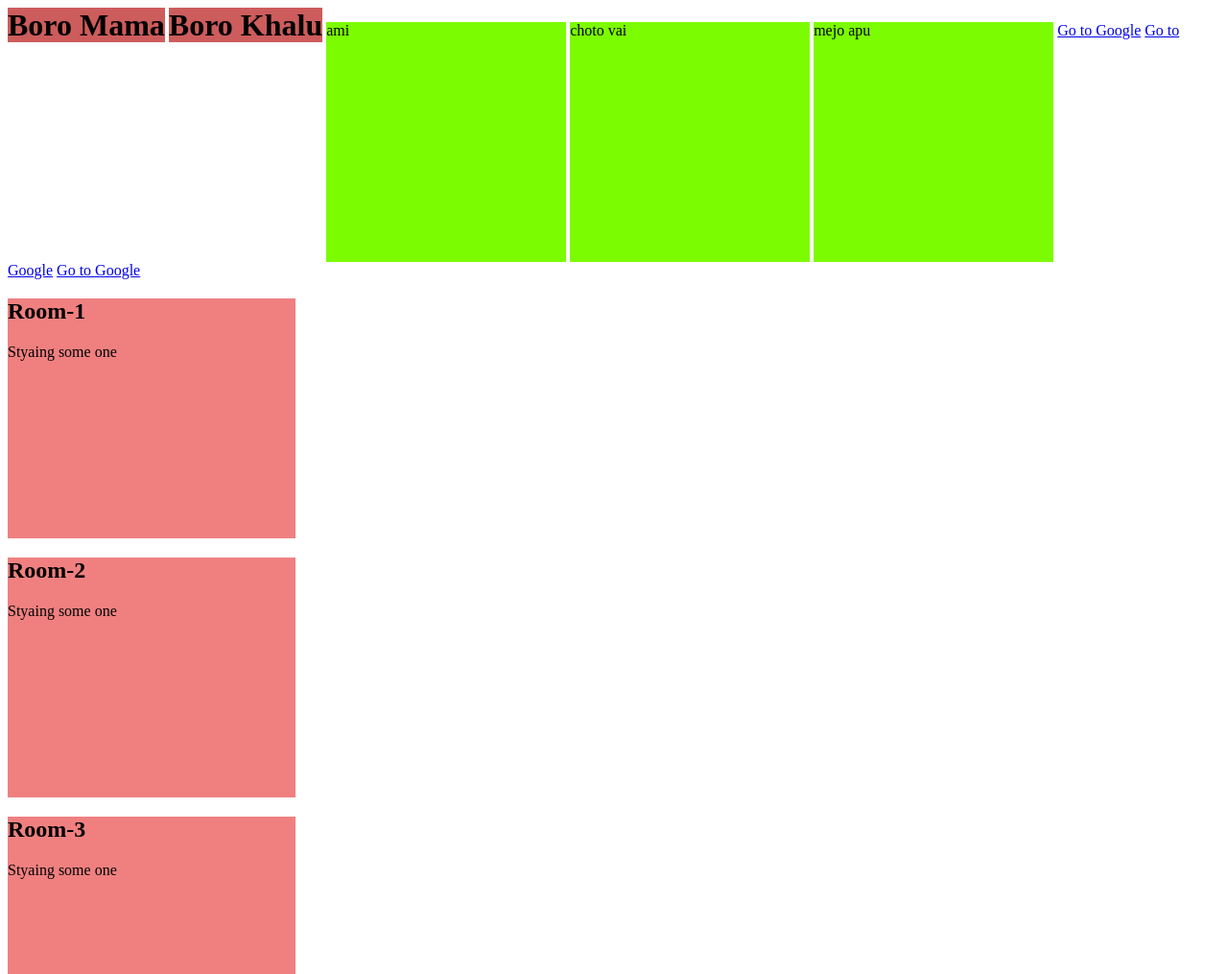
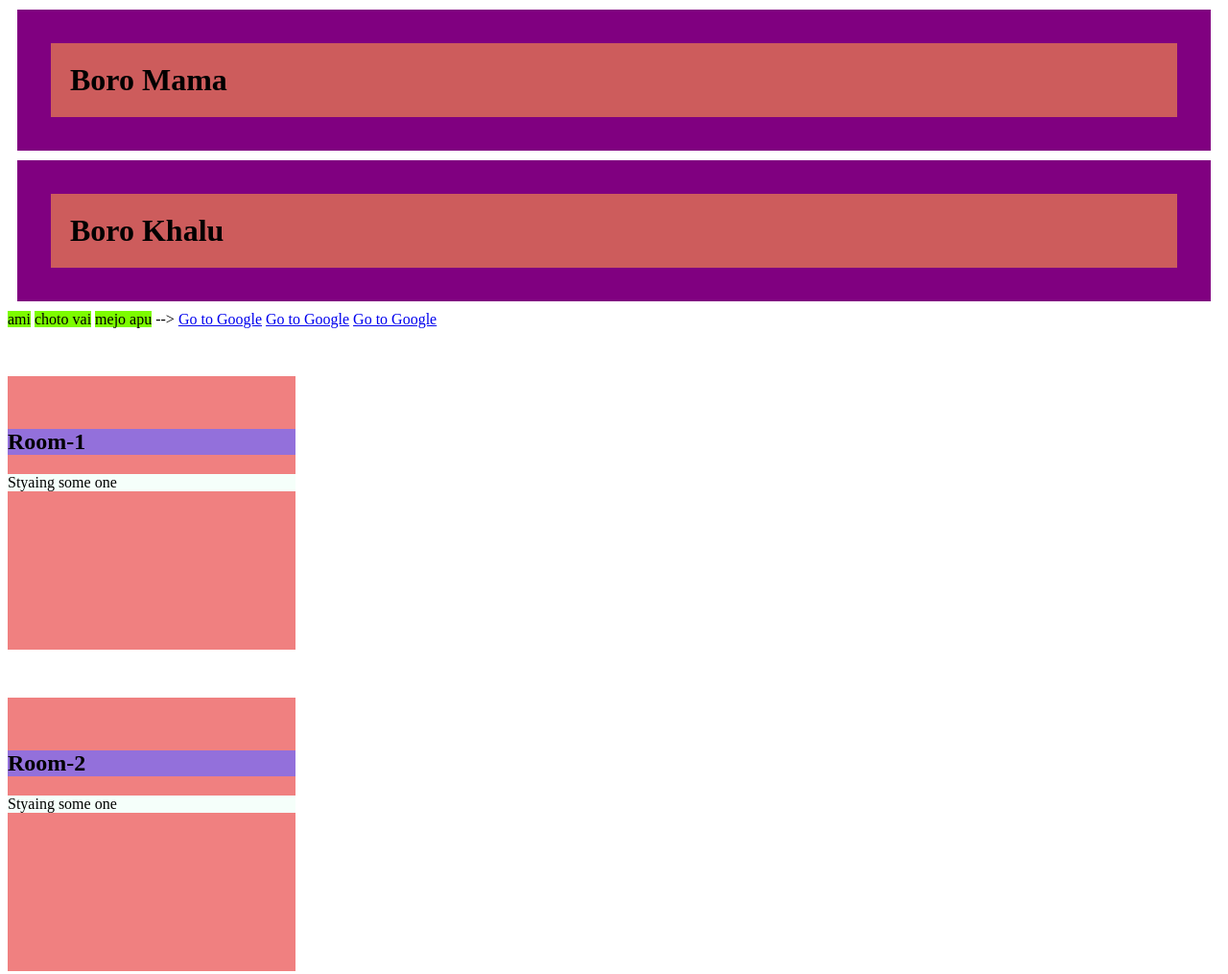
Before and after one commit to Sihab-10/pseudo-box, a plain HTML site: page index.html in a window 1280 px wide. Shown: the top 1015 px of the page at 96% size. Drawn offline with Linux system fonts and the light colour scheme.

Commit message:
css box-model

```diff
--- a/index.html
+++ b/index.html
@@ -10,17 +10,26 @@
         background-color: lightcoral;
         width: 300px;
         height: 250px;
+        padding-top: 35px;
+        margin-top: 50px;
       }
       h1 {
         background-color: indianred;
-        display: inline;
+        border: 35px solid purple;
+        margin: 10px;
+        padding: 20px;
       }
       span {
         background-color: lawngreen;
         width: 250px;
         height: 250px;
-        display: inline-block;
         margin-top: 10px;
+      }
+      h2 {
+        background-color: mediumpurple;
+      }
+      p {
+        background-color: mintcream;
       }
     </style>
   </head>
@@ -29,7 +38,7 @@
     <h1>Boro Khalu</h1>
     <span>ami</span>
     <span>choto vai</span>
-    <span>mejo apu</span>
+    <span>mejo apu</span> -->
     <a href="www.google.com">Go to Google</a>
     <a href="www.google.com">Go to Google</a>
     <a href="www.google.com">Go to Google</a>
```
